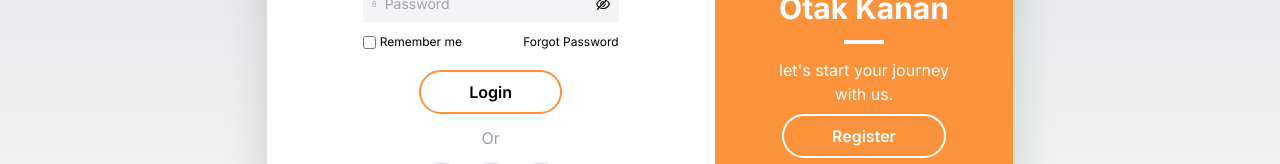
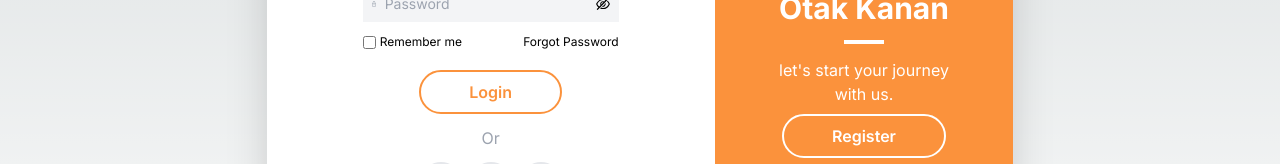
Before and after one commit to kelvina25/Pretest1_OtakKanan, a Next.js app: page / in a window 1280 px wide. Shown: the part 344-508 px from the top of the page. Built offline with nearby package versions, Linux system fonts and the light colour scheme.

Commit message:
second commit

```diff
--- a/src/app/page.js
+++ b/src/app/page.js
@@ -38,7 +38,7 @@
                 </div>
                 <a
               href="register"
-              className="border-2 border-orange-400 rounded-full px-12 py-2 inline-block font-semibold hover:bg-orange-400 hover:text-white"
+              className="border-2 border-orange-400 text-orange-400 rounded-full px-12 py-2 inline-block font-semibold hover:bg-orange-400 hover:text-white"
             >
               Login
             </a>
```
